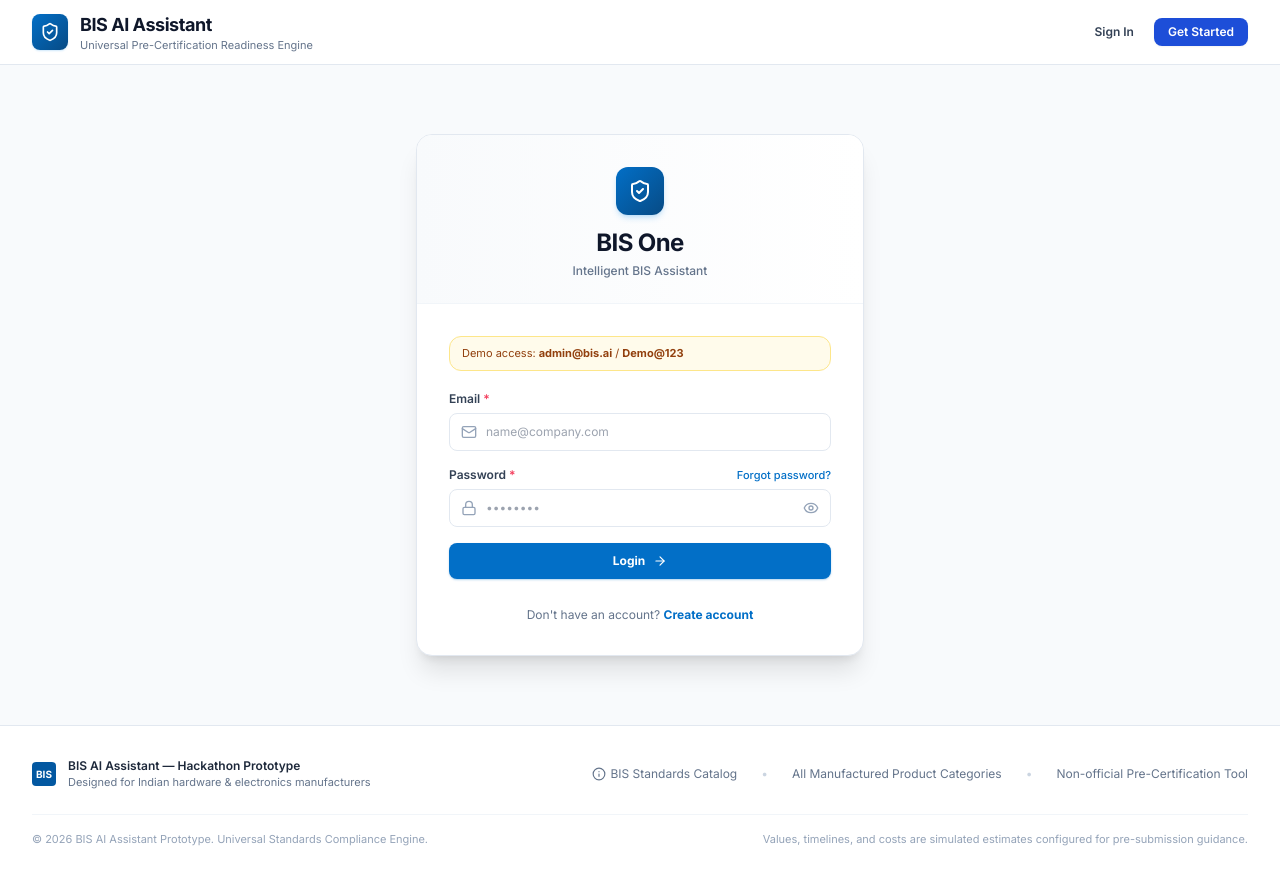
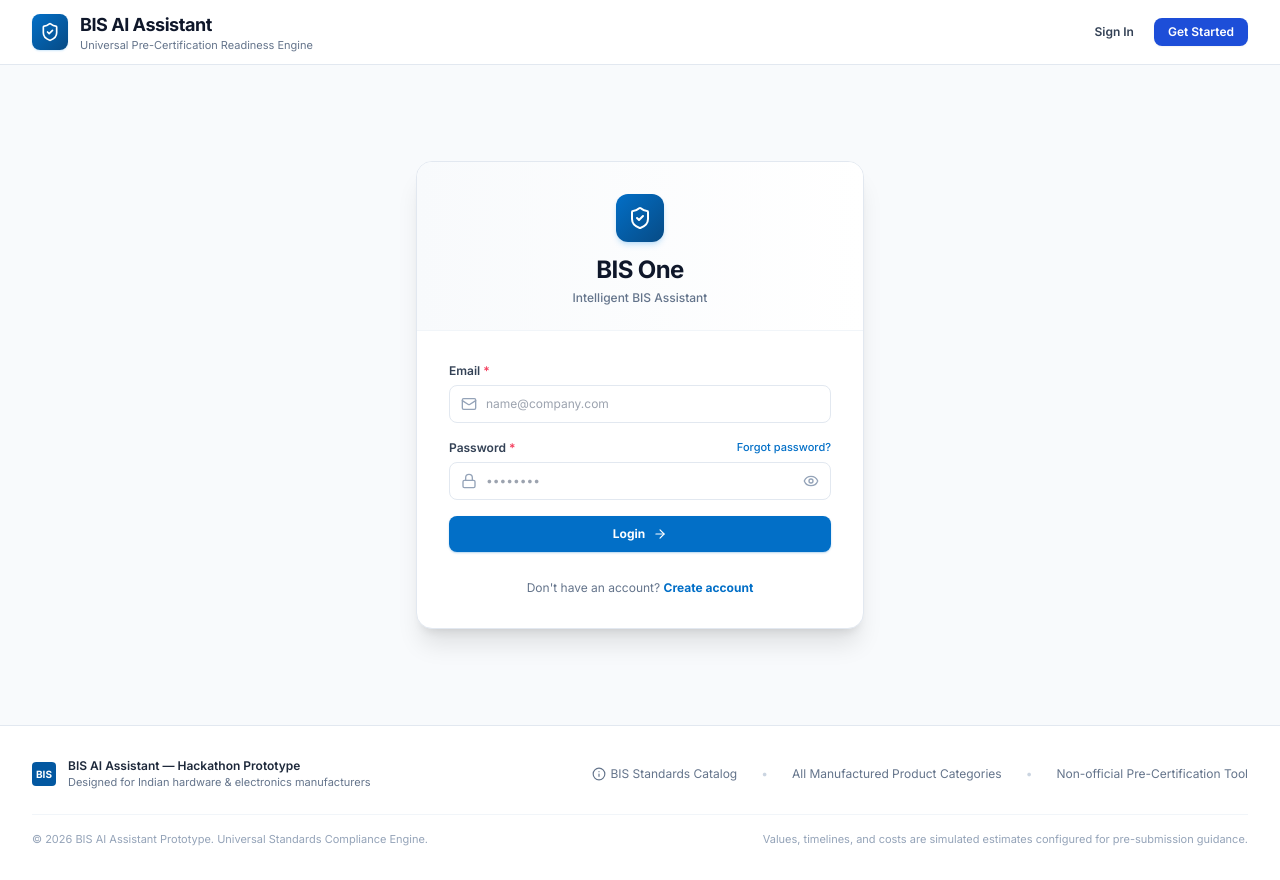
Before and after one commit to atharvchaudhari2907-code/PRAMAAN, a React (Vite) app: page / in a window 1280 px wide. Built offline with nearby package versions, Linux system fonts and the light colour scheme; no server answers.

Commit message:
fix(auth): remove demo access credentials banner from login view

```diff
--- a/src/components/auth/LoginView.tsx
+++ b/src/components/auth/LoginView.tsx
@@ -60,9 +60,6 @@ export const LoginView: React.FC<LoginViewProps> = ({ onNavigate, onSuccessRedir
             </div>
           )}
 
-          <div className="rounded-xl border border-amber-200 bg-amber-50 px-3 py-2 text-[11px] text-amber-800">
-            Demo access: <span className="font-bold">admin@bis.ai</span> / <span className="font-bold">Demo@123</span>
-          </div>
 
           <form onSubmit={handleSubmit} className="space-y-4">
             <div>
```
